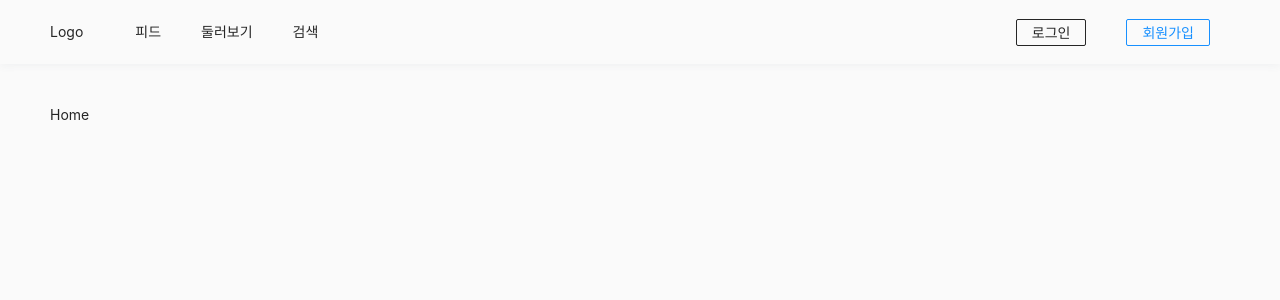
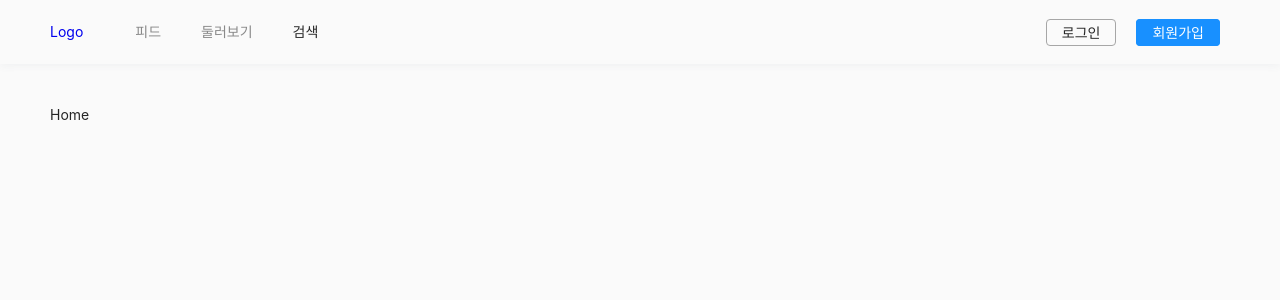
Before and after one commit to flynnpark/movielog-web, a React (Create React App) app: page / in a window 1280 px wide. Shown: the top 300 px of the page. Built offline with nearby package versions, Linux system fonts and the light colour scheme.

Commit message:
Header 컴포넌트 디자인 수정

```diff
--- a/src/components/Header.tsx
+++ b/src/components/Header.tsx
@@ -40,22 +40,35 @@ const NavSearchLi = styled(NavLi)`
   flex: 1;
 `;
 
+const NavButtonLi = styled(NavLi)`
+  padding: 0 10px;
+`;
+
+const NavLogo = styled(NavLink)`
+  text-decoration: none;
+`;
+
 const NavMenu = styled(NavLink)`
+  color: ${({ theme }) => theme.typography.secondary};
+  font-weight: 500;
   text-decoration: none;
-  color: ${({ theme }) => theme.typography.primary};
 
   &.active {
-    color: ${({ theme }) => theme.palette.primary};
+    color: ${({ theme }) => theme.typography.primary};
   }
 `;
 
 const NavButton = styled(NavLink)<{ $isPrimary?: boolean }>`
   height: 32px;
   color: ${({ theme, $isPrimary }) =>
-    $isPrimary ? theme.palette.primary : theme.typography.primary};
+    $isPrimary ? '#fff' : theme.typography.primary};
+  background-color: ${({ theme, $isPrimary }) =>
+    $isPrimary ? theme.palette.primary : 'none'};
   padding: 4px 15px;
-  border: 1px solid;
-  border-radius: 2px;
+  border: 1px solid
+    ${({ theme, $isPrimary }) =>
+      $isPrimary ? theme.palette.primary : theme.colors.grey[0]};
+  border-radius: 4px;
   text-align: center;
   text-decoration: none;
   vertical-align: middle;
@@ -66,7 +79,9 @@ const Header: React.FC = () => {
   return (
     <HeaderContainer>
       <NavigationBar>
-        <LogoContainer>Logo</LogoContainer>
+        <LogoContainer>
+          <NavLogo to={'/'}>Logo</NavLogo>
+        </LogoContainer>
         <NavUl>
           <NavLi>
             <NavMenu to={'/feed'}>피드</NavMenu>
@@ -75,14 +90,14 @@ const Header: React.FC = () => {
             <NavMenu to={'/explore'}>둘러보기</NavMenu>
           </NavLi>
           <NavSearchLi>검색</NavSearchLi>
-          <NavLi>
+          <NavButtonLi>
             <NavButton to={'/login'}>로그인</NavButton>
-          </NavLi>
-          <NavLi>
+          </NavButtonLi>
+          <NavButtonLi>
             <NavButton to={'/sign-up'} $isPrimary={true}>
               회원가입
             </NavButton>
-          </NavLi>
+          </NavButtonLi>
         </NavUl>
       </NavigationBar>
     </HeaderContainer>
```
